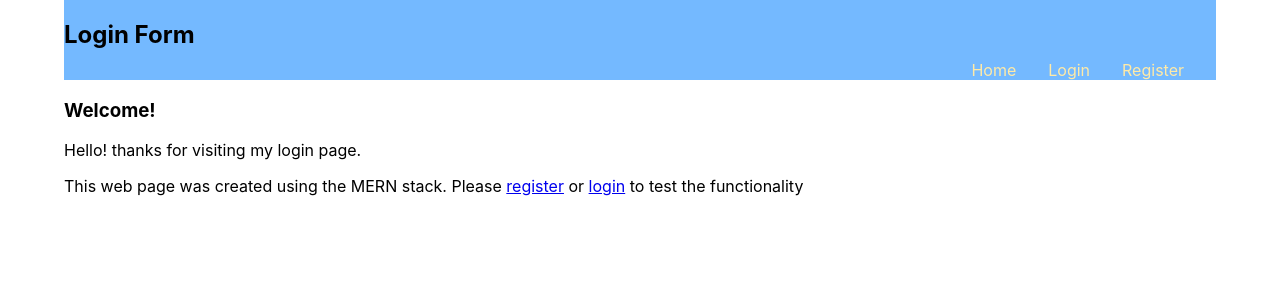
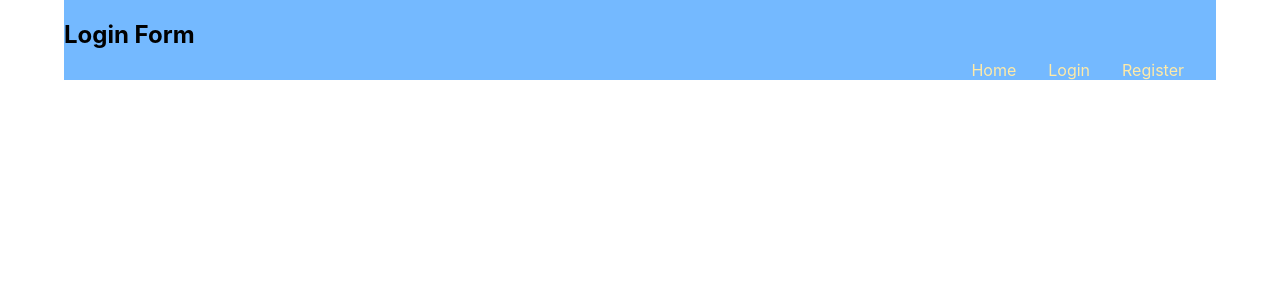
Before and after one commit to spur23/login-form, a React (Create React App) app in the folder frontend/: page /home in a window 1280 px wide. Shown: the top 300 px of the page. Built offline with nearby package versions, Linux system fonts and the light colour scheme.

Commit message:
update homepage path

```diff
--- a/frontend/src/App.js
+++ b/frontend/src/App.js
@@ -24,7 +24,7 @@ const App = () => {
 				<Container>
 					<NavBar />
 					<main>
-						<Route path='/' component={HomePage} />
+						<Route exact path='/' component={HomePage} />
 						<Route path='/login' component={Loginpage} />
 						<Route path='/register' component={RegisterPage} />
 						<Route path='/profile' component={ProfilePage} />
```
